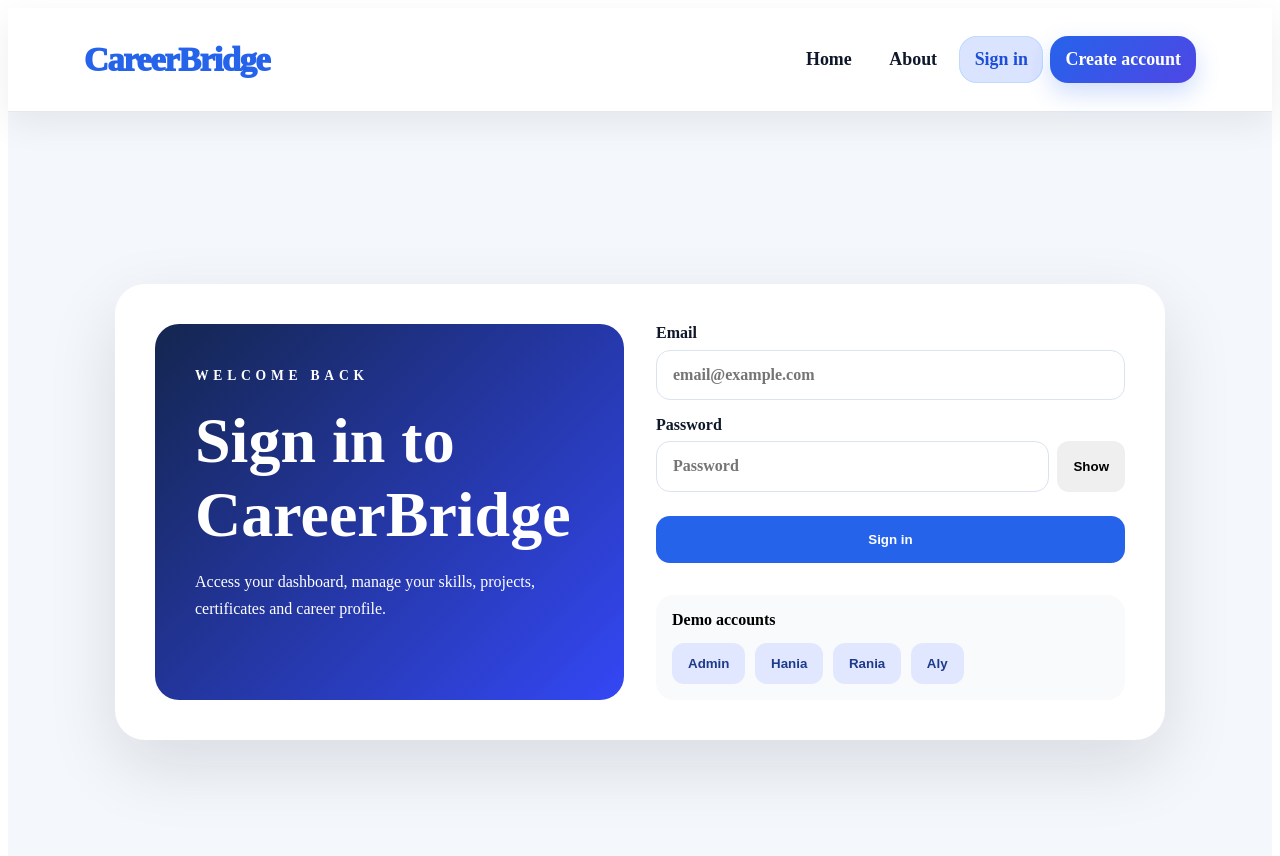
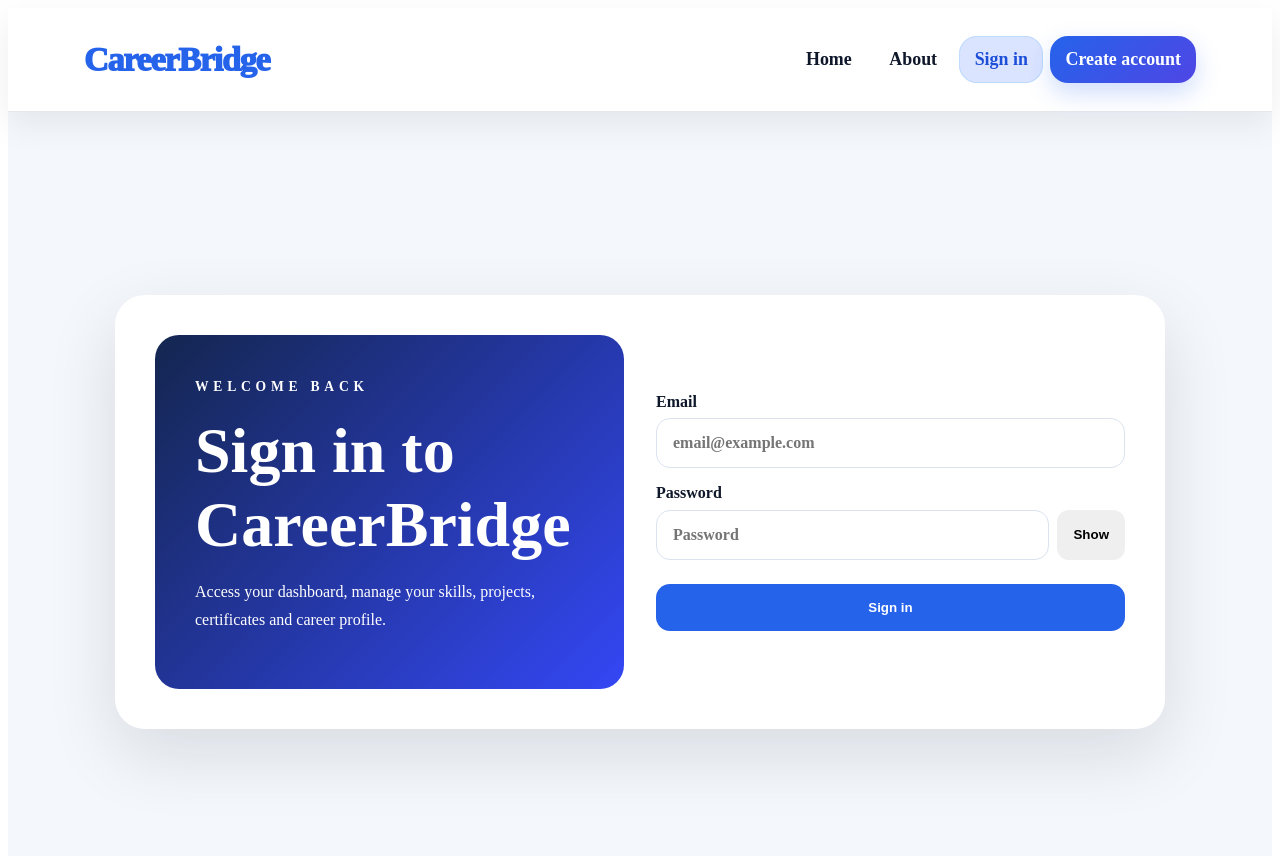
Before and after one commit to Raniaelsayed12/CareerBridge, a Vue app in the folder frontend/: page /login in a window 1280 px wide. Shown: the top 856 px of the page. Built offline with nearby package versions, Linux system fonts and the light colour scheme.

Commit message:
Remove demo account buttons from login

```diff
--- a/frontend/src/views/Login.vue
+++ b/frontend/src/views/Login.vue
@@ -36,15 +36,7 @@
         <button class="submit-btn" type="submit" :disabled="loading">
           {{ loading ? "Signing in..." : "Sign in" }}
         </button>
-
-        <div class="demo-box">
-          <p>Demo accounts</p>
-          <button type="button" @click="fillDemo('admin')">Admin</button>
-          <button type="button" @click="fillDemo('hania')">Hania</button>
-          <button type="button" @click="fillDemo('rania')">Rania</button>
-          <button type="button" @click="fillDemo('aly')">Aly</button>
-        </div>
-      </form>
+</form>
     </section>
   </main>
 </template>
@@ -62,17 +54,7 @@ const showPassword = ref(false);
 const loading = ref(false);
 const errorMessage = ref("");
 
-const demoAccounts = {
-  admin: { email: "admin@test.de", password: "Admin2026!Test" },
-  hania: { email: "hania@test.com", password: "Hania2026!Test" },
-  rania: { email: "rania@test.com", password: "Rania2026!Test" },
-  aly: { email: "aly@test.com", password: "Aly2026!Test" },
-};
 
-function fillDemo(account) {
-  email.value = demoAccounts[account].email;
-  password.value = demoAccounts[account].password;
-}
 
 function normalizeUsers(data) {
   if (Array.isArray(data)) return data;
@@ -187,8 +169,7 @@ input {
   gap: 0.5rem;
 }
 
-.password-row button,
-.demo-box button {
+.password-row button {
   border: none;
   border-radius: 12px;
   padding: 0.8rem 1rem;
@@ -212,27 +193,6 @@ input {
   font-weight: 900;
 }
 
-.demo-box {
-  margin-top: 1rem;
-  padding: 1rem;
-  border-radius: 18px;
-  background: #f8fafc;
-  display: flex;
-  flex-wrap: wrap;
-  gap: 0.6rem;
-  align-items: center;
-}
-
-.demo-box p {
-  width: 100%;
-  margin: 0 0 0.3rem;
-  font-weight: 900;
-}
-
-.demo-box button {
-  background: #e0e7ff;
-  color: #1e3a8a;
-}
 
 @media (max-width: 850px) {
   .login-card {
```
